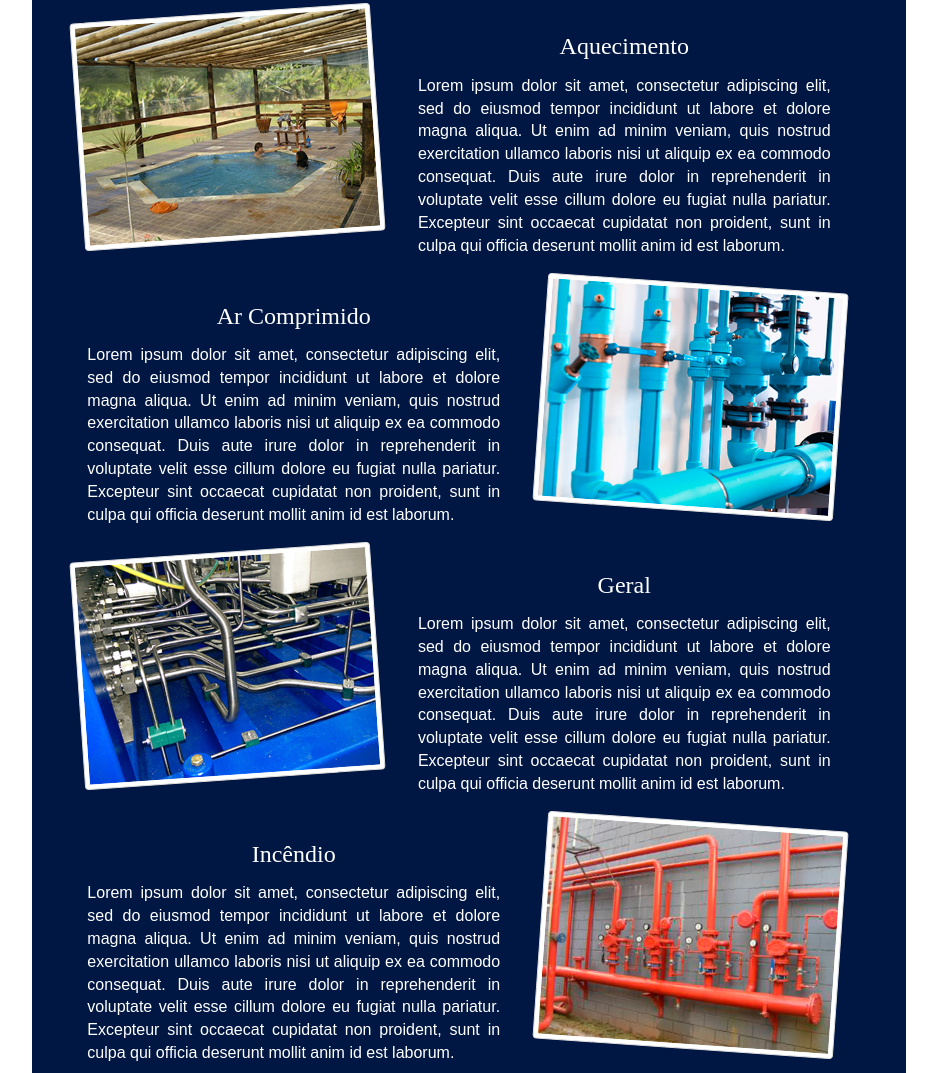
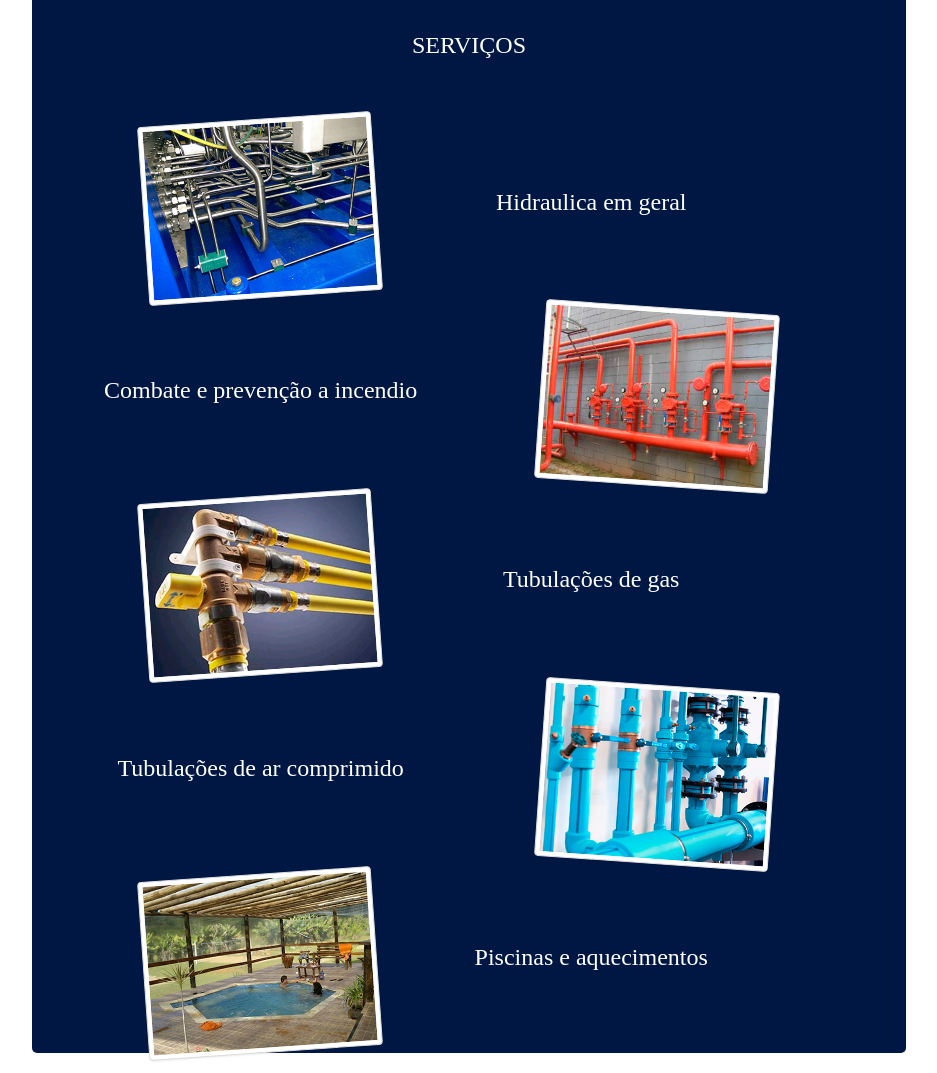
Before and after one commit to wiahidraulica/wiahidraulica.github.io, a plain HTML site: page index.html in a window 1280 px wide. Shown: the part 463-1536 px from the top of the page, without its empty margins (171-1108 px from the left). Drawn offline with Linux system fonts and the light colour scheme; a web font is replaced by a local one.

Commit message:
novas alterações

```diff
--- a/index.html
+++ b/index.html
@@ -15,7 +15,7 @@
   </head>
   <body data-spy="scroll" data-target=".menu-navegacao" data-offset="80">
 
-    <nav class="row navbar navbar-fixed-top" id="menu-navegacao">
+    <nav class="row navbar" id="menu-navegacao">
         <div class="col-md-3 brand">
             <a href="#">WIA HIDRÁULICA</a>
         </div>
@@ -32,7 +32,7 @@
         </div>
     </nav>
 
-    <header class="row hidden-sm hidden-xs">
+    <header class="row hidden-sm hidden-xs" style="top: -20px; position: relative;">
         <img src="vendor/img/banner.png" />
     </header>
 
@@ -42,33 +42,38 @@
             <h3 class="text-center">SERVIÇOS</h3><br><br>
 
             <div class="row servico">
-                <div class="col-md-5"><img src="vendor/img/aquecimento.png" class="pull-left img-thumbnail servico-esq"></div>
-                <div class="col-md-7"><h3 class="text-center">Aquecimento</h3>
-                    <p class="text-justify">Lorem ipsum dolor sit amet, consectetur adipiscing elit, sed do eiusmod tempor incididunt ut labore et dolore magna aliqua. Ut enim ad minim veniam, quis nostrud exercitation ullamco laboris nisi ut aliquip ex ea commodo consequat. Duis aute irure dolor in reprehenderit in voluptate velit esse cillum dolore eu fugiat nulla pariatur. Excepteur sint occaecat cupidatat non proident, sunt in culpa qui officia deserunt mollit anim id est laborum.</p></div>
+                <div class="col-md-4 col-md-offset-1"><img src="vendor/img/geral.png" class="pull-left img-thumbnail servico-esq"></div>
+                <div class="col-md-6">
+                    <h3 class="text-center">Hidraulica em geral</h3>
+                </div>
             </div>
 
             <div class="row servico">
-                <div class="col-md-7"><h3 class="text-center">Ar Comprimido</h3>
-                    <p class="text-justify">Lorem ipsum dolor sit amet, consectetur adipiscing elit, sed do eiusmod tempor incididunt ut labore et dolore magna aliqua. Ut enim ad minim veniam, quis nostrud exercitation ullamco laboris nisi ut aliquip ex ea commodo consequat. Duis aute irure dolor in reprehenderit in voluptate velit esse cillum dolore eu fugiat nulla pariatur. Excepteur sint occaecat cupidatat non proident, sunt in culpa qui officia deserunt mollit anim id est laborum.</p></div>
-                <div class="col-md-5"><img src="vendor/img/ar-comprimido.png" class="pull-right img-thumbnail servico-dir"></div>
+                <div class="col-md-6">
+                    <h3 class="text-center">Combate e prevenção a incendio</h3>
+                </div>
+                <div class="col-md-4 col-md-offset-1"><img src="vendor/img/incendio.png" class="pull-right img-thumbnail servico-dir"></div>
             </div>
 
             <div class="row servico">
-                <div class="col-md-5"><img src="vendor/img/geral.png" class="pull-left img-thumbnail servico-esq"></div>
-                <div class="col-md-7"><h3 class="text-center">Geral</h3>
-                    <p class="text-justify">Lorem ipsum dolor sit amet, consectetur adipiscing elit, sed do eiusmod tempor incididunt ut labore et dolore magna aliqua. Ut enim ad minim veniam, quis nostrud exercitation ullamco laboris nisi ut aliquip ex ea commodo consequat. Duis aute irure dolor in reprehenderit in voluptate velit esse cillum dolore eu fugiat nulla pariatur. Excepteur sint occaecat cupidatat non proident, sunt in culpa qui officia deserunt mollit anim id est laborum.</p></div>
+                <div class="col-md-4 col-md-offset-1"><img src="vendor/img/tubula%C3%A7%C3%A3o-gas.png" class="pull-left img-thumbnail servico-esq"></div>
+                <div class="col-md-6">
+                    <h3 class="text-center">Tubulações de gas</h3>
+                </div>
             </div>
 
             <div class="row servico">
-                <div class="col-md-7"><h3 class="text-center">Incêndio</h3>
-                    <p class="text-justify">Lorem ipsum dolor sit amet, consectetur adipiscing elit, sed do eiusmod tempor incididunt ut labore et dolore magna aliqua. Ut enim ad minim veniam, quis nostrud exercitation ullamco laboris nisi ut aliquip ex ea commodo consequat. Duis aute irure dolor in reprehenderit in voluptate velit esse cillum dolore eu fugiat nulla pariatur. Excepteur sint occaecat cupidatat non proident, sunt in culpa qui officia deserunt mollit anim id est laborum.</p></div>
-                <div class="col-md-5"><img src="vendor/img/incendio.png" class="pull-right img-thumbnail servico-dir"></div>
+                <div class="col-md-6">
+                    <h3 class="text-center">Tubulações de ar comprimido</h3>
+                </div>
+                <div class="col-md-4 col-md-offset-1"><img src="vendor/img/ar-comprimido.png" class="pull-right img-thumbnail servico-dir"></div>
             </div>
 
             <div class="row servico">
-                <div class="col-md-5"><img src="vendor/img/tubula%C3%A7%C3%A3o-gas.png" class="pull-left img-thumbnail servico-esq"></div>
-                <div class="col-md-7"><h3 class="text-center">Tubulação de Gás</h3>
-                    <p class="text-justify">Lorem ipsum dolor sit amet, consectetur adipiscing elit, sed do eiusmod tempor incididunt ut labore et dolore magna aliqua. Ut enim ad minim veniam, quis nostrud exercitation ullamco laboris nisi ut aliquip ex ea commodo consequat. Duis aute irure dolor in reprehenderit in voluptate velit esse cillum dolore eu fugiat nulla pariatur. Excepteur sint occaecat cupidatat non proident, sunt in culpa qui officia deserunt mollit anim id est laborum.</p></div>
+                <div class="col-md-4 col-md-offset-1"><img src="vendor/img/aquecimento.png" class="pull-left img-thumbnail servico-esq"></div>
+                <div class="col-md-6">
+                    <h3 class="text-center">Piscinas e aquecimentos</h3>
+                </div>
             </div>
 
         </div>
--- a/vendor/css/style.css
+++ b/vendor/css/style.css
@@ -1,6 +1,6 @@
 body {
     margin:0;
-    margin-top: 50px
+    padding: 0;
 }
 
 header img{
@@ -31,7 +31,9 @@ header img{
 nav {
     height: 50px;
     background: white;
-    box-shadow: 1px 1px 4px #333;
+    box-shadow: 1px 1px 1px #333;
+    margin-bottom: -20px;
+    position: relative;
 }
 
 .brand a {
@@ -68,7 +70,6 @@ footer {
     border-top: 8px solid #619193;
     background: #001744;
     color: white;
-
 }
 
 .contextS {
@@ -96,6 +97,7 @@ footer {
 
 .contexto h3 {
     font-family: offside;
+    margin-top: 70px;
 }
 
 .contato {
```
